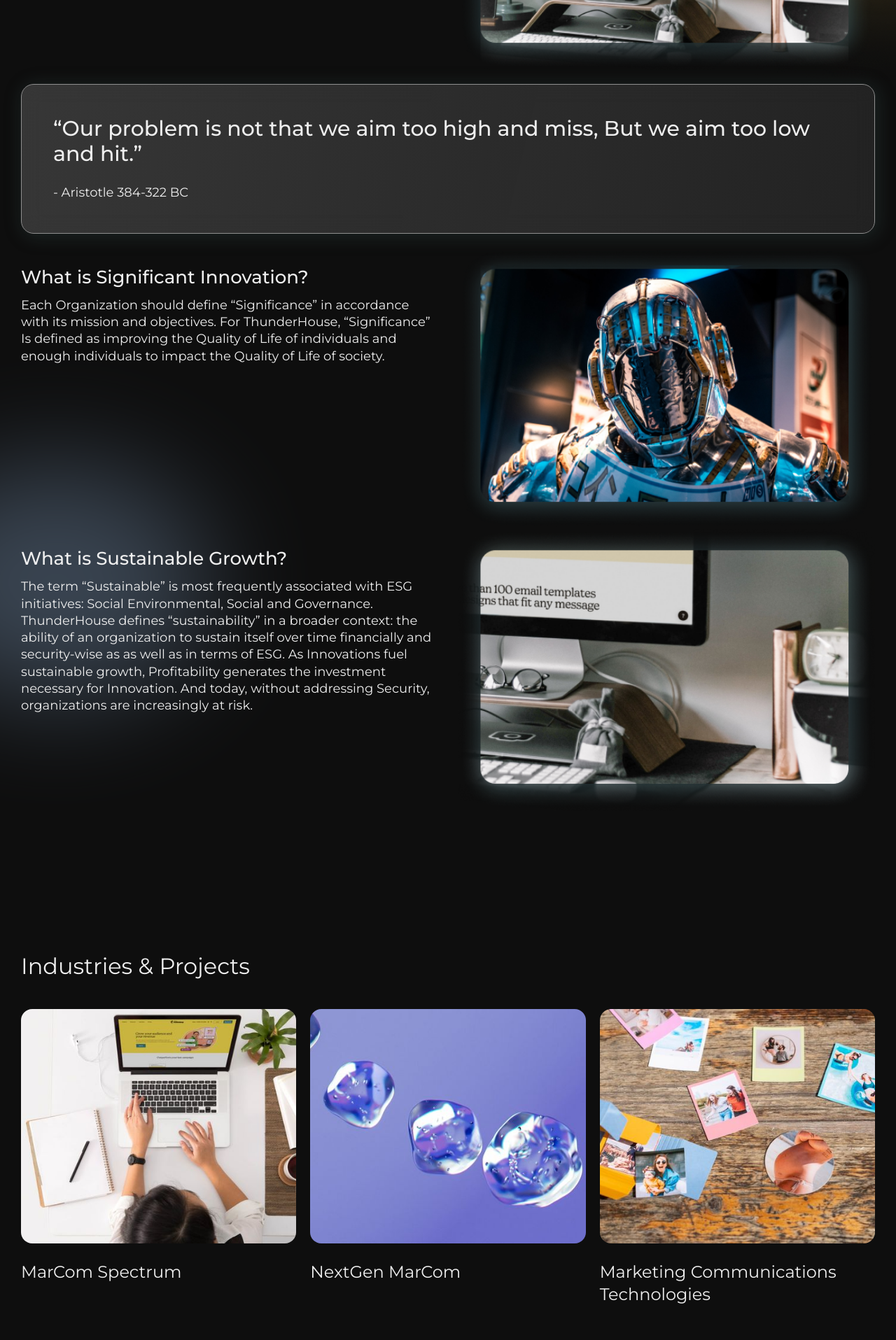
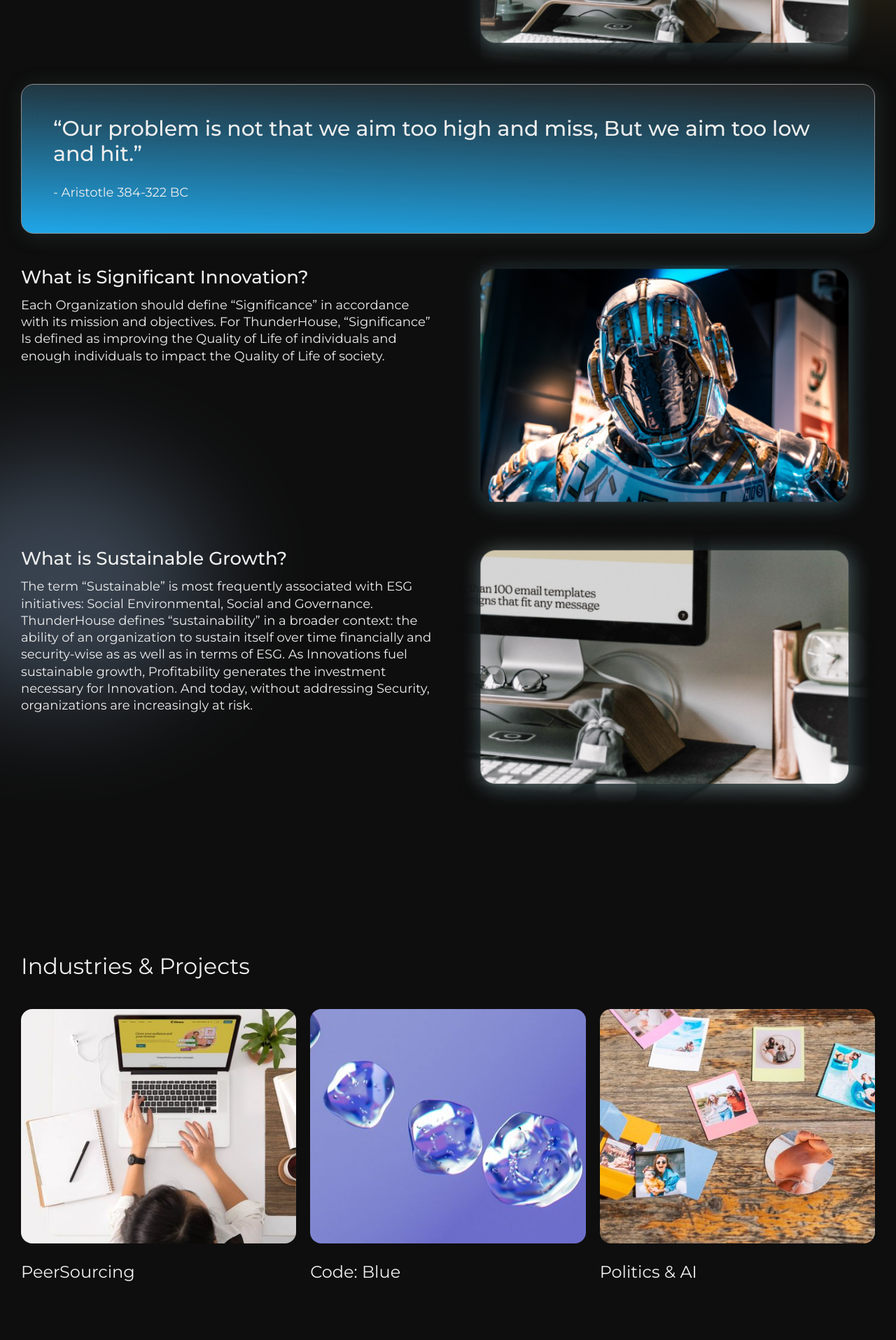
Before and after one commit to bryancarlin/thunderhouse, a Next.js app: page /think in a window 1280 px wide. Shown: the part 700-2615 px from the top of the page at 70% size. Built offline with nearby package versions, Linux system fonts and the light colour scheme.

Commit message:
first commit

```diff
--- a/app/components/Footer.js
+++ b/app/components/Footer.js
@@ -14,19 +14,19 @@ const Footer = () => {
 
                     <div className="projects">
                         <Blog
-                            title="MarCom Spectrum"
+                            title="PeerSourcing"
                             imgUrl="/images/project-1.jpg"
                             imgAlt="MarCom Spectrum"
                         />
 
                         <Blog
-                            title="NextGen MarCom"
+                            title="Code: Blue"
                             imgUrl="/images/project-2.jpg"
                             imgAlt="NextGen MarCom"
                         />
 
                         <Blog
-                            title="Marketing Communications Technologies"
+                            title="Politics & AI"
                             imgUrl="/images/project-3.jpg"
                             imgAlt="Marketing Communications"
                         />
--- a/app/components/Header.js
+++ b/app/components/Header.js
@@ -27,7 +27,7 @@ const Header = () => {
                         href="/"
                         className="nav__logo"
                     >
-                        <img src="/images/logo.png" alt="logo" />
+                        <img src="/images/logo.png" alt="logo" class="logo" />
                     </Link>
 
                     <button
--- a/app/components/home/Home.js
+++ b/app/components/home/Home.js
@@ -57,8 +57,7 @@ const Home = () => {
                                 <span> Faster & More Cost Effectively.</span>
                             </h1>
                             <p>
-                                Thunderhouse LLC is a Venture Group dedicated to
-                                bringing significant innovations to fruition.
+                                Insight: <a className="conlink" href="/insights">Lorem ipsum dolor sit amet, consectetur adipiscing elit.</a>
                             </p>
                         </div>
                     </div>
--- a/app/components/think/think.js
+++ b/app/components/think/think.js
@@ -54,7 +54,7 @@ const Think = () => {
                             </p>
                         </div>
 
-                        <div className="glossy__heading glossy__bg">
+                        <div className="glossy__heading glossy__bg_quote">
                             <p>
                                 Innovation (ɪnəˈveɪʃən/) n. A better way to
                                 satisfy needs and wants
@@ -92,7 +92,7 @@ const Think = () => {
                             </div>
                             {/* Single Item */}
 
-                            <div className="qoutes-box glossy__bg">
+                            <div className="qoutes-box glossy__bg_quote">
                                 <h2>
                                     “Our problem is not that we aim too high and
                                     miss, But we aim too low and hit.”
--- a/app/globals.css
+++ b/app/globals.css
@@ -90,6 +90,15 @@ img {
     object-fit: cover;
     display: block;
 }
+
+img.logo {
+    width: unset;
+    max-width: 100%;
+    height: 100%;
+    object-fit: cover;
+    display: block;
+}
+
 
 .container {
     max-width: 1060px;
@@ -327,7 +336,7 @@ footer {
 
 .hero__content p {
     font-size: 22px;
-    display: none;
+
 }
 
 .hero__images-wrapper {
@@ -643,6 +652,23 @@ a.conlink2 {
     -ms-border-radius: 18px;
     -o-border-radius: 18px;
 }
+
+.glossy__bg_quote {
+    background: linear-gradient(
+        2deg,
+        #20a5e6 1.3%,
+        rgba(217, 217, 217, 0.1) 99.59%
+    );
+    border: 0.5px solid #8f8f8f;
+    box-shadow: 3px 3px 25px 3px rgba(65, 95, 93, 0.25);
+    backdrop-filter: blur(15px);
+    border-radius: 18px;
+    -webkit-border-radius: 18px;
+    -moz-border-radius: 18px;
+    -ms-border-radius: 18px;
+    -o-border-radius: 18px;
+}
+
 
 .glossy__heading {
     padding: 25px;
```
Also changed, not shown: app/components/competencies/competencies.js (+4 -3 lines).
